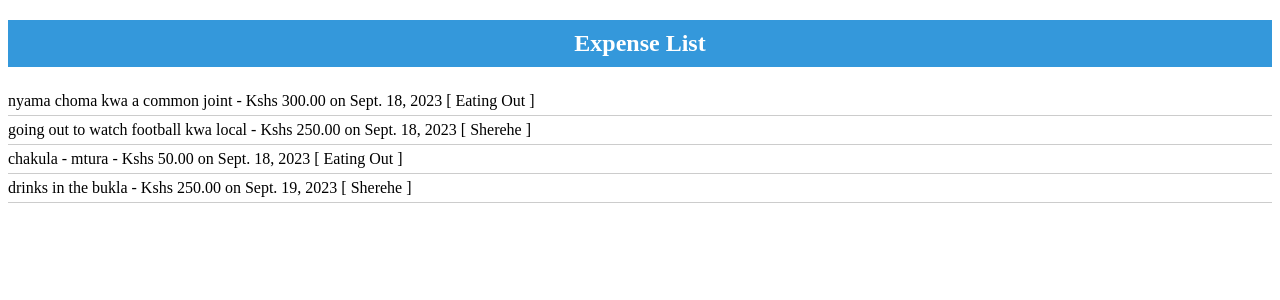
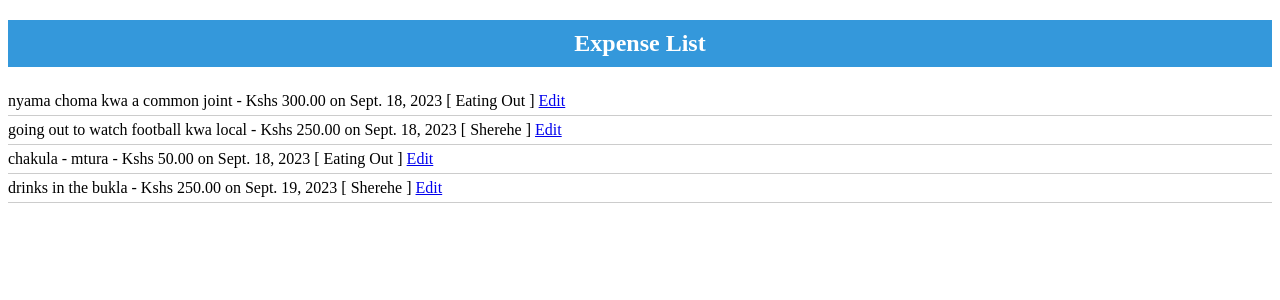
Before and after one commit to PeterOsoo/expense-tracker-cg, a Django app: page / in a window 1280 px wide. Shown: the part 26-326 px from the top of the page. Run offline with Django 4.2, Linux system fonts and the light colour scheme; data comes from the database, SQL or seed files in the repository; both versions use the stored data as it was after the commit.

Commit message:
edit expense

```diff
--- a/tracker/templates/home.html
+++ b/tracker/templates/home.html
@@ -6,6 +6,10 @@
 	<li>
 		{{ expense.description }} - Kshs {{ expense.amount }} on {{ expense.date }}
 		[ {{ expense.category }} ]
+
+		<a href="{% url 'edit_expense' expense.id %}" class="btn btn-primary"
+			>Edit
+		</a>
 	</li>
 	{% endfor %}
 </ul>
```
Also changed, not shown: db.sqlite3.
